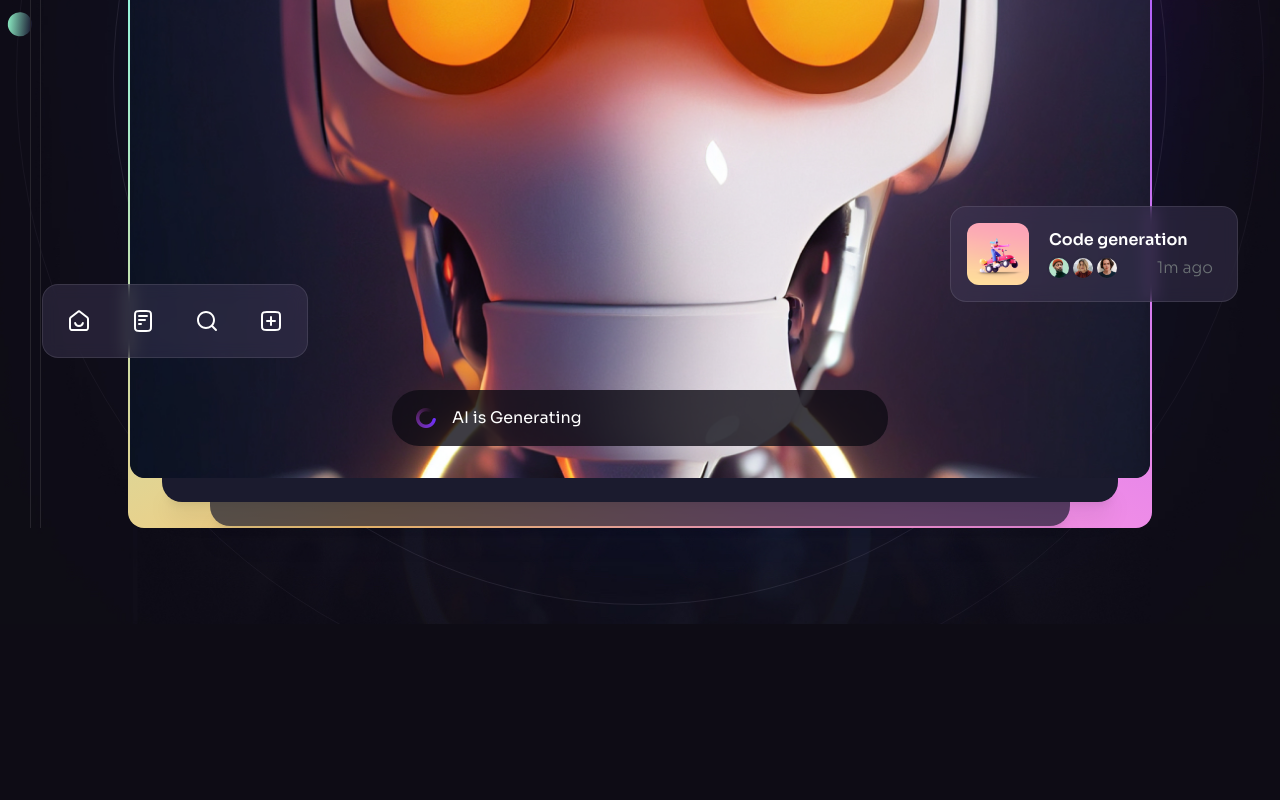
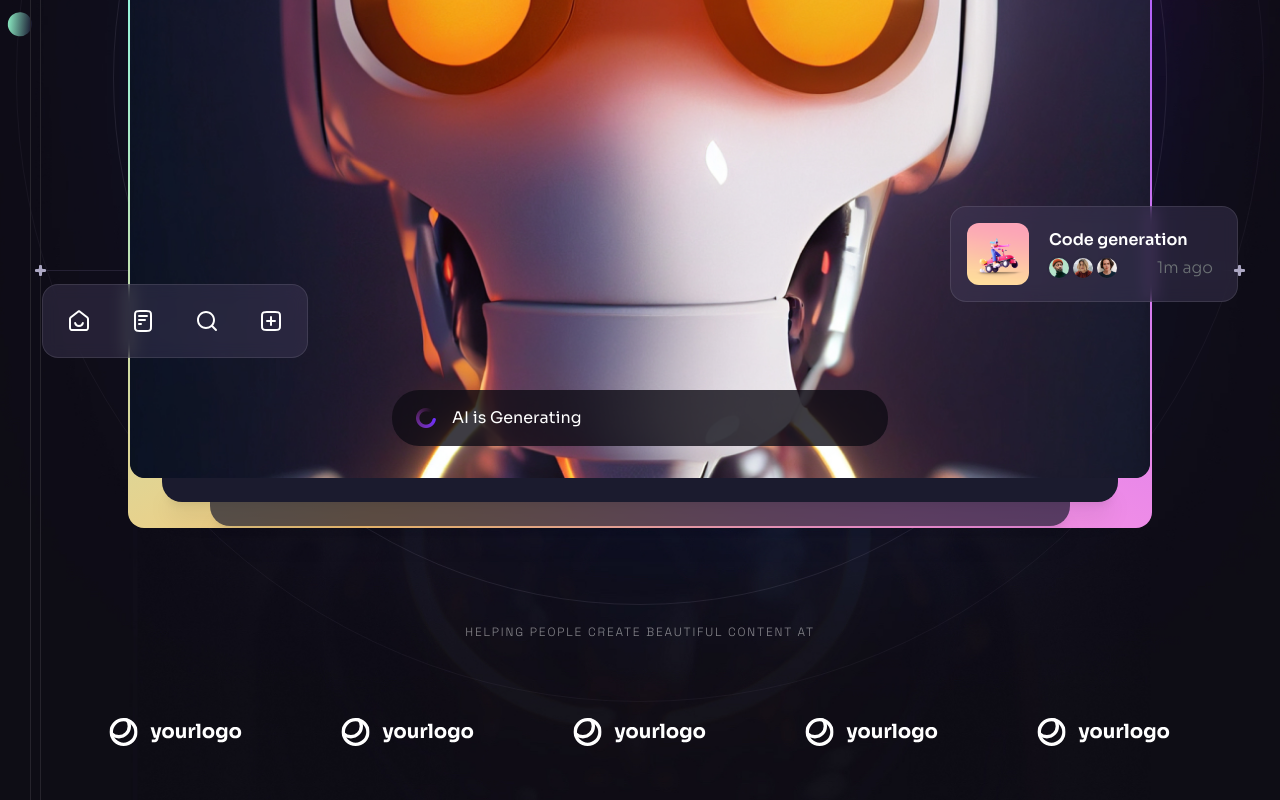
Before and after one commit to VovkEugene/landing-page-3, a React (Vite) app: page / in a window 1280 px wide. Shown: the part 614-1414 px from the top of the page. Before the commit the page ends 1238 px from the top, so only its background shows below. Built offline with nearby package versions, Linux system fonts and the light colour scheme.

Commit message:
create CompanyLogos and update Hero

```diff
--- /dev/null
+++ b/src/components/CompanyLogos.jsx
@@ -0,0 +1,23 @@
+import { companyLogos } from "../constants";
+
+const CompanyLogos = ({ className }) => {
+  return (
+    <div className={className}>
+      <h5 className="tagline mb-6 text-center text-n-1/50">
+        Helping people create beautiful content at
+      </h5>
+      <ul className="flex">
+        {companyLogos.map((logo, index) => (
+          <li
+            key={index}
+            className="h-[8.5rem] flex flex-1 justify-center items-center"
+          >
+            <img src={logo} alt={logo} width={134} height={28} />
+          </li>
+        ))}
+      </ul>
+    </div>
+  );
+};
+
+export default CompanyLogos;
--- a/src/components/Hero.jsx
+++ b/src/components/Hero.jsx
@@ -4,9 +4,10 @@
 import Section from "./Section";
 import Generating from "./Generating";
 import Notification from "./Notification";
+import CompanyLogos from "./CompanyLogos";
 import { ScrollParallax } from "react-just-parallax";
 import { heroIcons } from "../constants";
-import { BackgroundCircles, Gradient } from "./design/Hero";
+import { BackgroundCircles, Gradient, BottomLine } from "./design/Hero";
 
 const Hero = () => {
   const parallaxRef = useRef(null);
@@ -85,7 +86,9 @@
           </div>
           <BackgroundCircles />
         </div>
+        <CompanyLogos className="hidden relative z-10 mt:20 lg:block" />
       </div>
+      <BottomLine />
     </Section>
   );
 };
```
